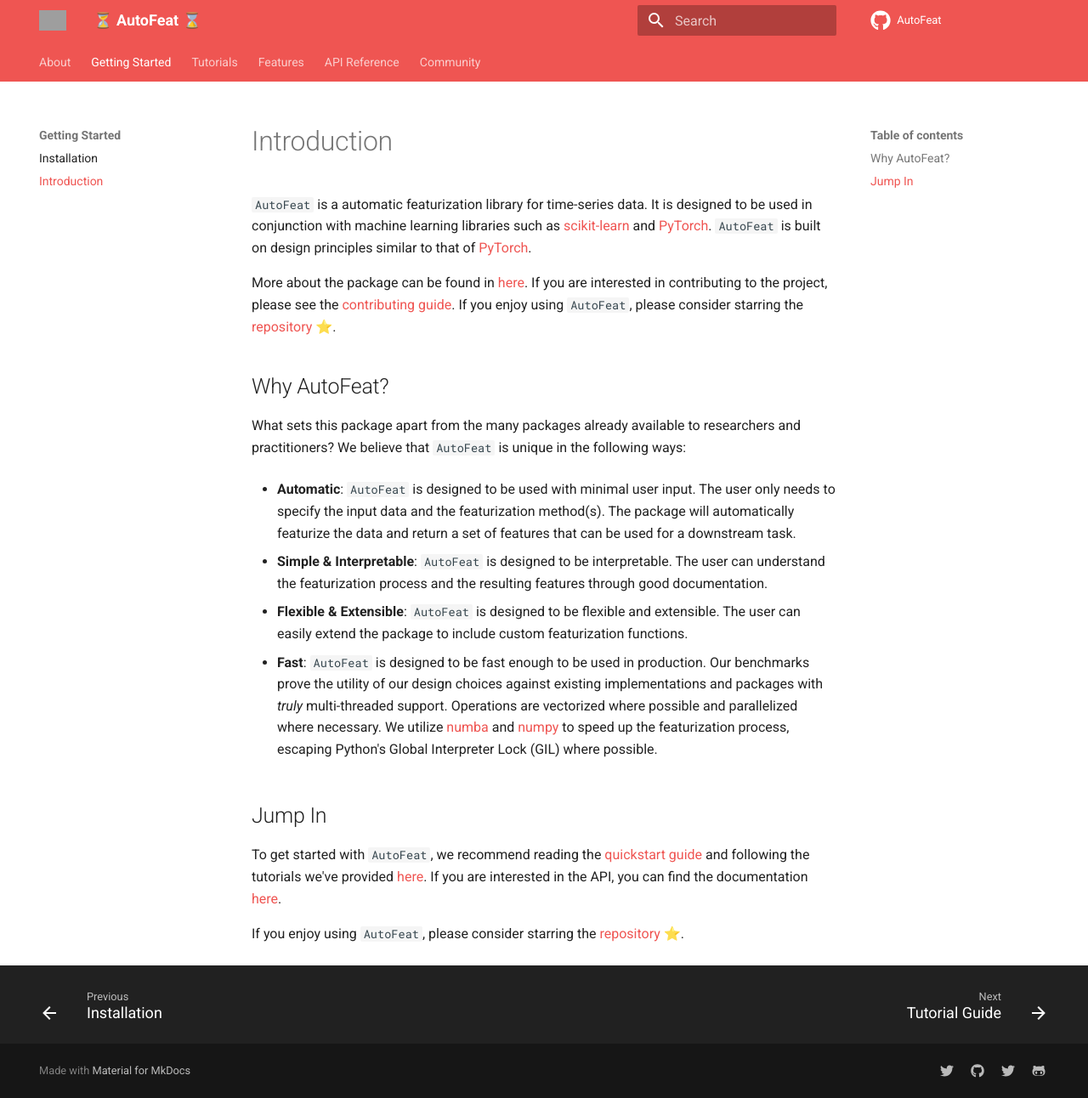
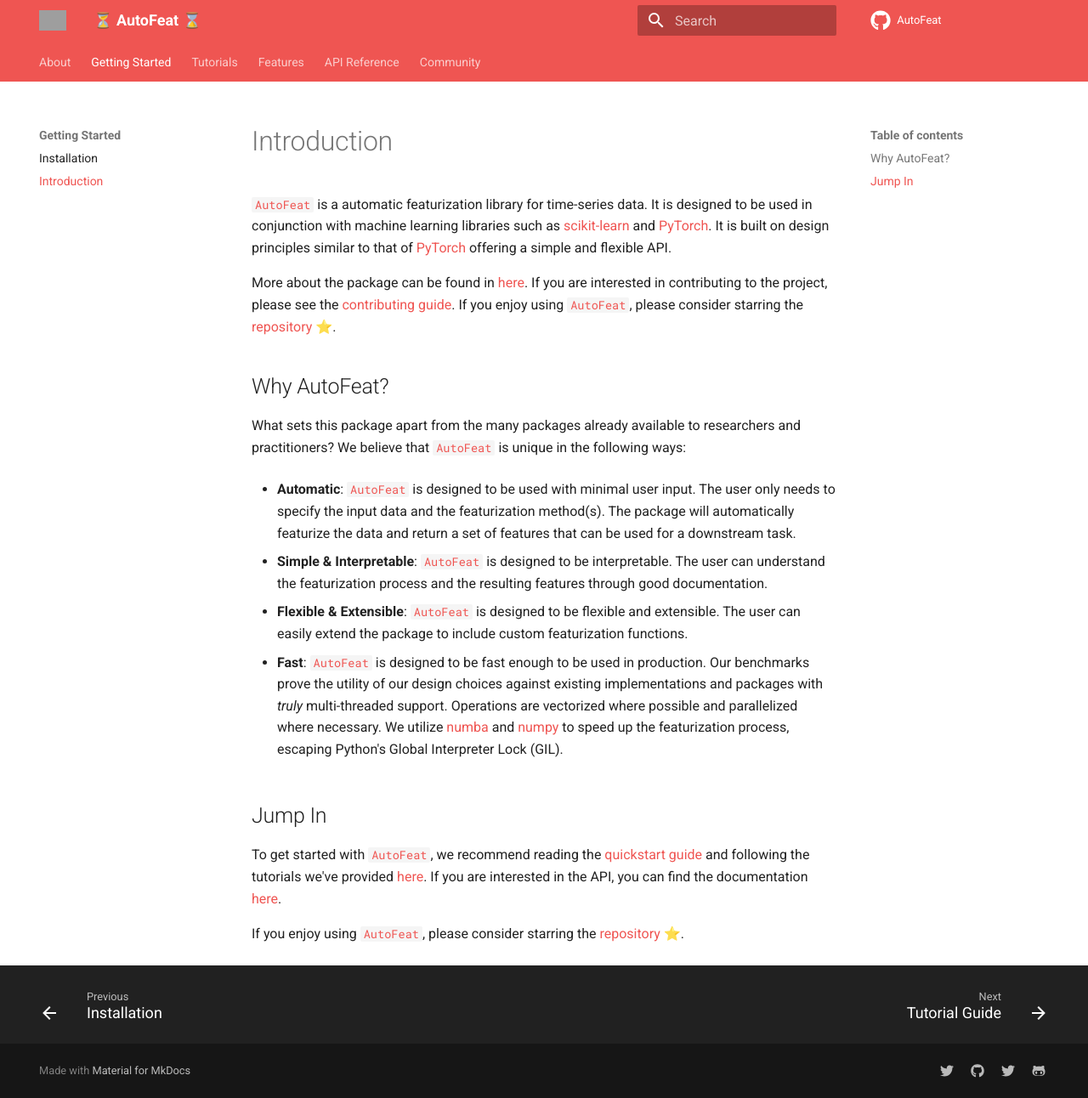
Before and after one commit to autonlab/AutonFeat, an MkDocs documentation site: the page built from docs/getting_started/introduction.md, in a window 1280 px wide and 1292 px high. Shown: the whole window at 85% size. Built offline with MkDocs 1.6.1 and Material for MkDocs 9.7.7, drawn with Linux system fonts in a browser that asks for light colours; comment, search, counter and statistics services are not loaded; grey boxes are pictures that could not be loaded.

Commit message:
[DOCS] Update installation and introduction guides

```diff
--- a/docs/getting_started/introduction.md
+++ b/docs/getting_started/introduction.md
@@ -1,23 +1,23 @@
 # Introduction
 
-`AutoFeat` is a automatic featurization library for time-series data. It is designed to be used in conjunction with machine learning libraries such as [scikit-learn](https://scikit-learn.org/stable/) and [PyTorch](https://pytorch.org/). `AutoFeat` is built on design principles similar to that of [PyTorch](https://pytorch.org/).
+[`AutoFeat`](../index.md) is a automatic featurization library for time-series data. It is designed to be used in conjunction with machine learning libraries such as [scikit-learn](https://scikit-learn.org/stable/) and [PyTorch](https://pytorch.org/). It is built on design principles similar to that of [PyTorch](https://pytorch.org/) offering a simple and flexible API.
 
-More about the package can be found in [here](../index.md). If you are interested in contributing to the project, please see the [contributing guide](../community/contributing.md). If you enjoy using `AutoFeat`, please consider starring the [repository](https://github.com/autonlab/AutoFeat) ⭐️.
+More about the package can be found in [here](../index.md). If you are interested in contributing to the project, please see the [contributing guide](../community/contributing.md). If you enjoy using [`AutoFeat`](../index.md), please consider starring the [repository](https://github.com/autonlab/AutoFeat) ⭐️.
 
 ## Why AutoFeat?
 
-What sets this package apart from the many packages already available to researchers and practitioners? We believe that `AutoFeat` is unique in the following ways:
+What sets this package apart from the many packages already available to researchers and practitioners? We believe that [`AutoFeat`](../index.md) is unique in the following ways:
 
-- **Automatic**: `AutoFeat` is designed to be used with minimal user input. The user only needs to specify the input data and the featurization method(s). The package will automatically featurize the data and return a set of features that can be used for a downstream task.
+- **Automatic**: [`AutoFeat`](../index.md) is designed to be used with minimal user input. The user only needs to specify the input data and the featurization method(s). The package will automatically featurize the data and return a set of features that can be used for a downstream task.
 
-- **Simple & Interpretable**: `AutoFeat` is designed to be interpretable. The user can understand the featurization process and the resulting features through good documentation.
+- **Simple & Interpretable**: [`AutoFeat`](../index.md) is designed to be interpretable. The user can understand the featurization process and the resulting features through good documentation.
 
-- **Flexible & Extensible**: `AutoFeat` is designed to be flexible and extensible. The user can easily extend the package to include custom featurization functions.
+- **Flexible & Extensible**: [`AutoFeat`](../index.md) is designed to be flexible and extensible. The user can easily extend the package to include custom featurization functions.
 
-- **Fast**: `AutoFeat` is designed to be fast enough to be used in production. Our benchmarks prove the utility of our design choices against existing implementations and packages with *truly* multi-threaded support. Operations are vectorized where possible and parallelized where necessary. We utilize [numba](https://numba.pydata.org/) and [numpy](https://numpy.org/) to speed up the featurization process, escaping Python's Global Interpreter Lock (GIL) where possible.
+- **Fast**: [`AutoFeat`](../index.md) is designed to be fast enough to be used in production. Our benchmarks prove the utility of our design choices against existing implementations and packages with *truly* multi-threaded support. Operations are vectorized where possible and parallelized where necessary. We utilize [numba](https://numba.pydata.org/) and [numpy](https://numpy.org/) to speed up the featurization process, escaping Python's Global Interpreter Lock (GIL).
 
 ## Jump In
 
-To get started with `AutoFeat`, we recommend reading the [quickstart guide](installation.md) and following the tutorials we've provided [here](../tutorials/tutorials.md). If you are interested in the API, you can find the documentation [here](../api/api.md).
+To get started with [`AutoFeat`](../index.md), we recommend reading the [quickstart guide](installation.md) and following the tutorials we've provided [here](../tutorials/tutorials.md). If you are interested in the API, you can find the documentation [here](../api/api.md).
 
-If you enjoy using `AutoFeat`, please consider starring the [repository](https://github.com/autonlab/AutoFeat) ⭐️.
+If you enjoy using [`AutoFeat`](../index.md), please consider starring the [repository](https://github.com/autonlab/AutoFeat) ⭐️.
```
Also changed, not shown: docs/getting_started/installation.md (+9 -7 lines).
